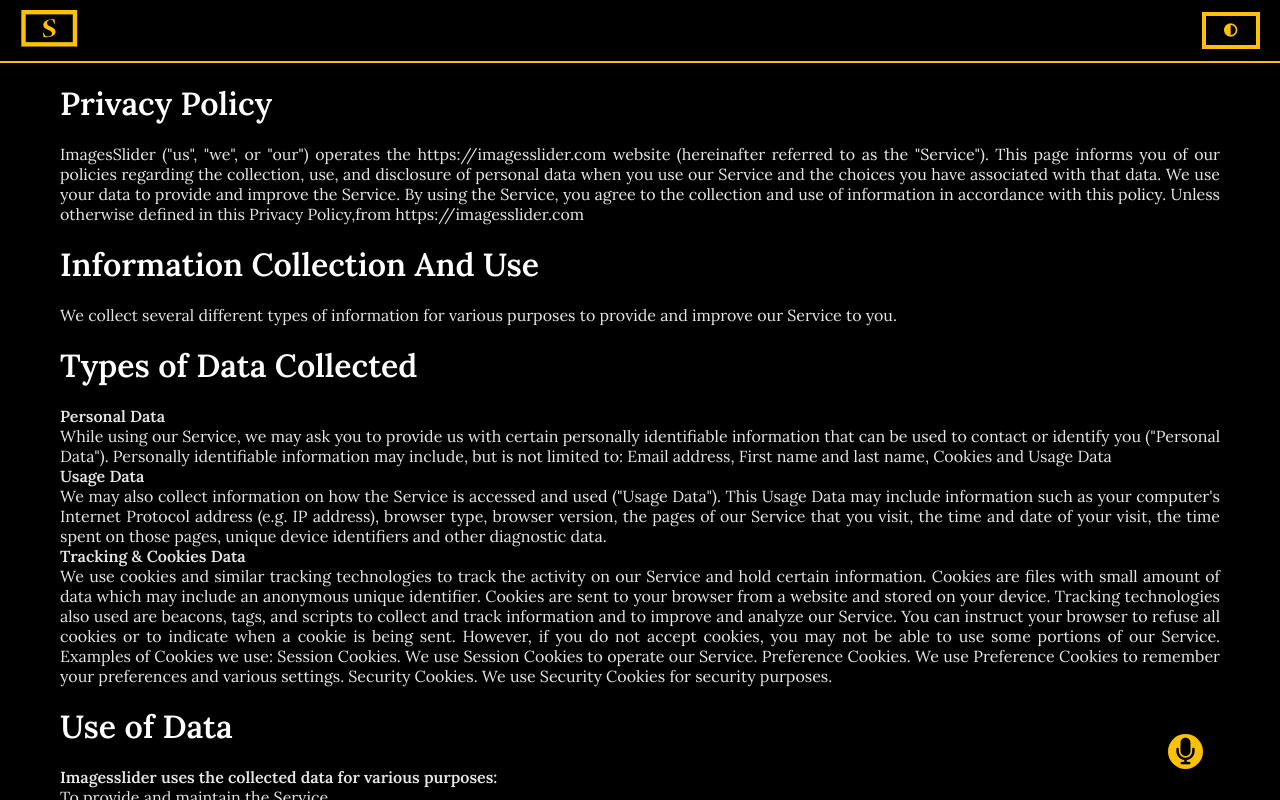
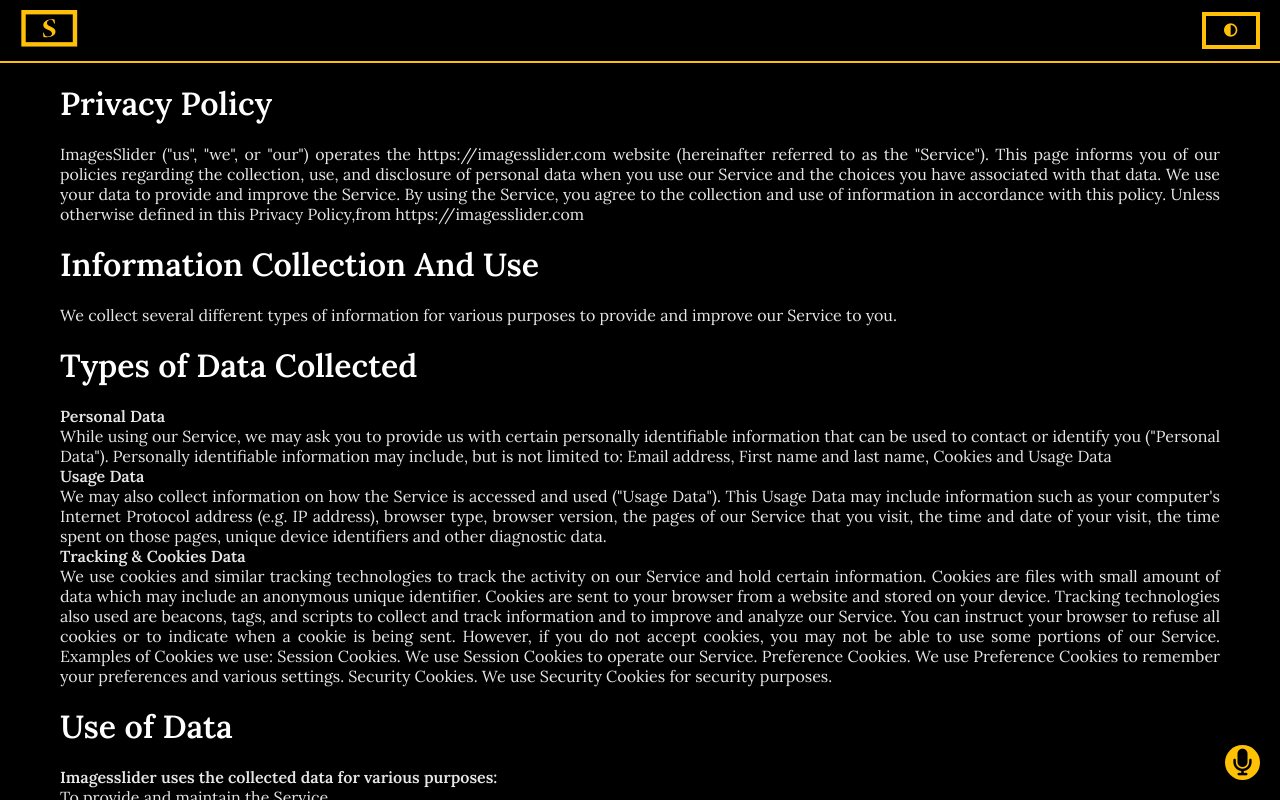
Before and after one commit to imagesslider/imagesslider.com, a React (Create React App) app: page /privacy-policy in a window 1280 px wide. Shown: the top 800 px of the page. Built offline with nearby package versions, Linux system fonts and the light colour scheme.

Commit message:
Changed in SpeechRecognition css

```diff
--- a/src/components/SpeechRecognition/SpeechRecognition.css
+++ b/src/components/SpeechRecognition/SpeechRecognition.css
@@ -4,8 +4,8 @@
   align-content: center;
   align-items: center;
   position: fixed;
-  bottom: 31px;
-  right: 77px;
+  right: 20px;
+  bottom: 20px;
   z-index: 2;
 }
 
```
